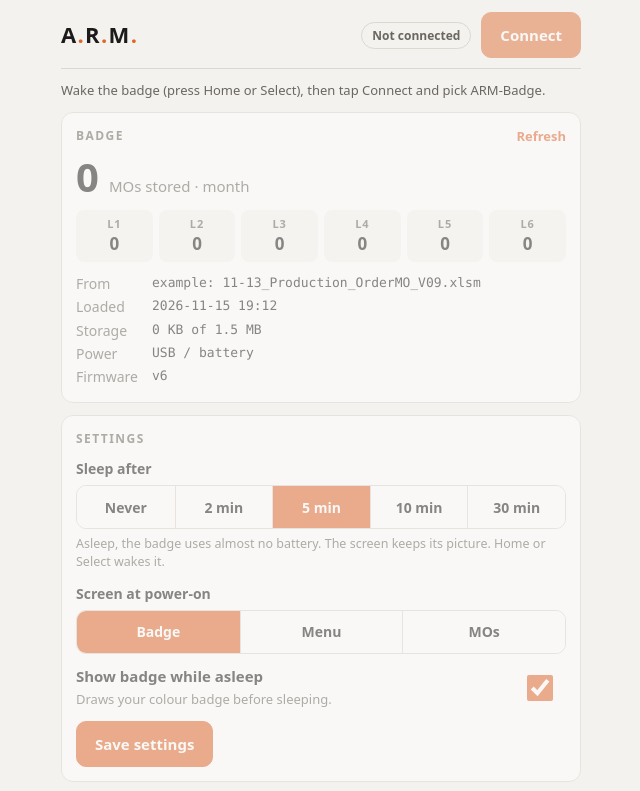
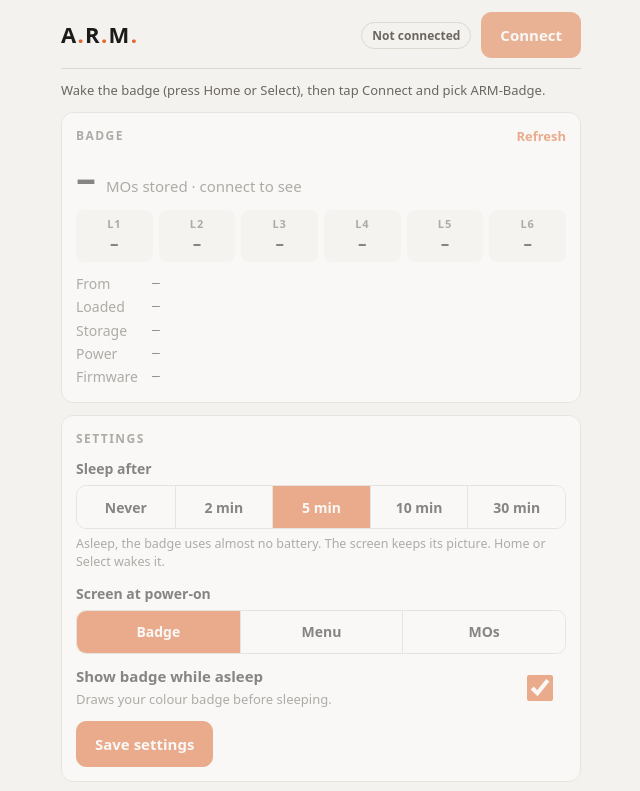
Before and after one commit to NeutronFusion-star/arm-badge, a plain HTML site: page index.html in a window 1280 px wide. Shown: the top 791 px of the page, without its empty margins (319-959 px from the left). Drawn offline with Linux system fonts and the light colour scheme.

Commit message:
Show dashes instead of sample values before the badge connects
Co-Authored-By: Claude Opus 5.5 <noreply@anthropic.com>
Claude-Session: https://claude.ai/code/session_01Ps9pG3qr7EVFd4g4XX1aiz

```diff
--- a/index.html
+++ b/index.html
@@ -81,17 +81,17 @@ dt { color: var(--muted); } dd { margin: 0; font-family: var(--mono); font-size:
 
   <section class="card locked" id="statusCard" aria-labelledby="h-status">
     <h2 id="h-status">Badge <button class="link" id="refresh">Refresh</button></h2>
-    <div class="big"><b id="sMos">0</b><span>MOs stored · <span id="sMonth">month</span></span></div>
+    <div class="big"><b id="sMos">–</b><span>MOs stored · <span id="sMonth">connect to see</span></span></div>
     <div class="lines" id="sLines">
-      <div><small>L1</small><strong>0</strong></div><div><small>L2</small><strong>0</strong></div><div><small>L3</small><strong>0</strong></div>
-      <div><small>L4</small><strong>0</strong></div><div><small>L5</small><strong>0</strong></div><div><small>L6</small><strong>0</strong></div>
+      <div><small>L1</small><strong>–</strong></div><div><small>L2</small><strong>–</strong></div><div><small>L3</small><strong>–</strong></div>
+      <div><small>L4</small><strong>–</strong></div><div><small>L5</small><strong>–</strong></div><div><small>L6</small><strong>–</strong></div>
     </div>
     <dl>
-      <dt>From</dt><dd id="sSource">example: 11-13_Production_OrderMO_V09.xlsm</dd>
-      <dt>Loaded</dt><dd id="sCreated">2026-11-15 19:12</dd>
-      <dt>Storage</dt><dd id="sStore">0 KB of 1.5 MB</dd>
-      <dt>Power</dt><dd id="sPower">USB / battery</dd>
-      <dt>Firmware</dt><dd id="sFw">v6</dd>
+      <dt>From</dt><dd id="sSource">–</dd>
+      <dt>Loaded</dt><dd id="sCreated">–</dd>
+      <dt>Storage</dt><dd id="sStore">–</dd>
+      <dt>Power</dt><dd id="sPower">–</dd>
+      <dt>Firmware</dt><dd id="sFw">–</dd>
     </dl>
   </section>
 
--- a/sw.js
+++ b/sw.js
@@ -1,5 +1,5 @@
 // Keeps the app usable with no internet (factory floor). Bluetooth works offline.
-const CACHE = "arm-badge-v6";
+const CACHE = "arm-badge-v6.1";
 const FILES = ["./", "index.html", "manifest.webmanifest", "icon-192.png", "icon-512.png"];
 self.addEventListener("install", e => e.waitUntil(caches.open(CACHE).then(c => c.addAll(FILES)).then(() => self.skipWaiting())));
 self.addEventListener("activate", e => e.waitUntil(caches.keys().then(ks => Promise.all(ks.filter(k => k !== CACHE).map(k => caches.delete(k)))).then(() => self.clients.claim())));
```
